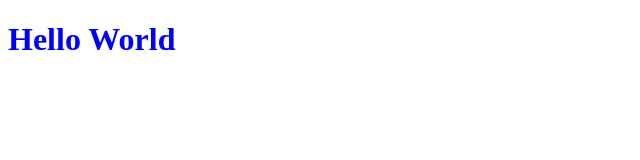
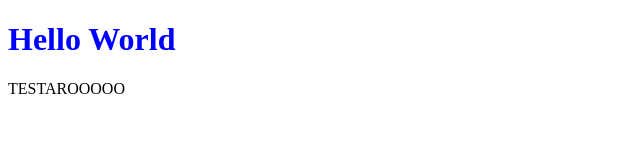
Before and after one commit to nickraushenbush/newProject, a plain HTML site: page index.html in a window 1280 px wide. Shown: the whole page, without its empty margins (0-640 px from the left). Drawn offline with Linux system fonts and the light colour scheme.

Commit message:
Test edit

```diff
--- a/index.html
+++ b/index.html
@@ -9,5 +9,6 @@
 </head>
 <body>
   <h1>Hello World</h1>
+  <p>TESTAROOOOO</p>
 </body>
 </html>
```
